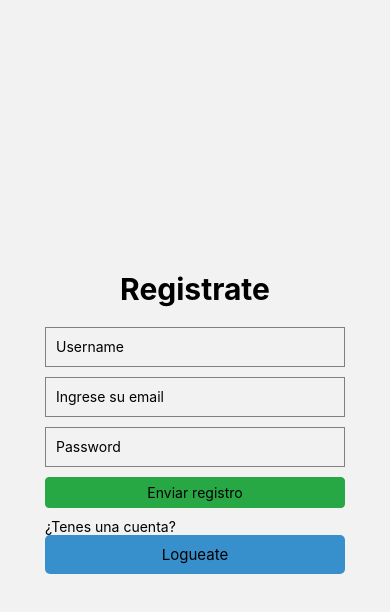
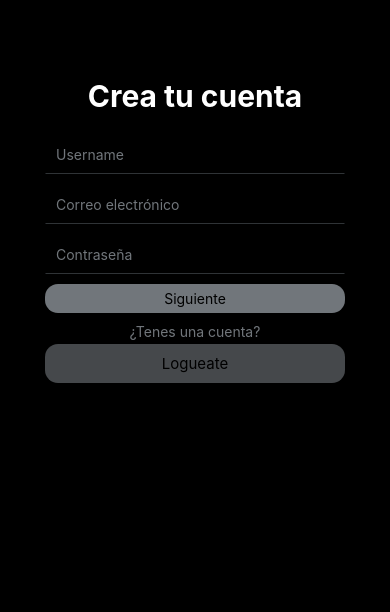
Before and after one commit to martinamicaliczka/tpX, a React Native app: screen /Register in a window 390 px wide. Shown: the top 612 px of the page. Built offline with nearby package versions, Linux system fonts and the light colour scheme.

Commit message:
register con css y creo que sin errores

```diff
--- a/src/screens/Register.js
+++ b/src/screens/Register.js
@@ -16,10 +16,12 @@ export default class Register extends Component {
     console.log(`Creando usuario: ${username} Password: ${password} Email: ${email}`);
     if(username.length > 3 && password.length > 5 && email.includes("@")){
       auth.createUserWithEmailAndPassword(email, password)
-      db.collection('users').add({
+      .then((res) => {
+        return db.collection('users').add({
         owner: auth.currentUser.email,
         username: username,
         createdAt: Date.now(),
+    });
       })
       .then((user) => {
           this.props.navigation.navigate('Login'); //redireccionamos al login
@@ -27,17 +29,16 @@ export default class Register extends Component {
       .catch((err) => {
         console.log(`Error en la creacion de user, err: ${err}`);
       });
-    }
-  }
+    }}
 
   render() {
     return (
       <View style={styles.container}>
-        <Text style={styles.titulo}> Registrate </Text>
+        <Text style={styles.titulo}> Crea tu cuenta </Text>
         <View>
           <TextInput
             style={styles.input}
-            keyboardType='email-address'
+            keyboardType='username'
             placeholder='Username'
             onChangeText={(text) => this.setState({username:text})}
             value={this.state.username}
@@ -45,14 +46,14 @@ export default class Register extends Component {
           <TextInput
             style={styles.input}
             keyboardType='email-address'
-            placeholder='Ingrese su email'
+            placeholder='Correo electrónico'
             onChangeText={(text) => this.setState({email:text})}
             value={this.state.email}
           />
           <TextInput
             style={styles.input}
-            keyboardType='email-address'
-            placeholder='Password'
+            keyboardType='password'
+            placeholder='Contraseña'
             onChangeText={(text) => this.setState({password:text})}
             value={this.state.password}
             secureTextEntry={true}
@@ -60,11 +61,11 @@ export default class Register extends Component {
           <Pressable
           onPress={() => this.submit(this.state.username, this.state.password, this.state.email)}
           >
-            <Text style={styles.boton}>Enviar registro</Text>
+            <Text style={styles.boton}>Siguiente</Text>
           </Pressable>
         </View>
         <Pressable onPress={() => this.props.navigation.navigate('Login')}>
-            <Text>¿Tenes una cuenta?</Text>
+            <Text style={styles.textoNormal}>¿Tenes una cuenta?</Text>
             <Text style={styles.link}>Logueate</Text>
         </Pressable>
       </View>
@@ -74,40 +75,48 @@ export default class Register extends Component {
 const styles = StyleSheet.create({
   container: {
     flex: 1,
-    justifyContent: 'center',
+    paddingTop: '20%',
     alignItems: 'center',
     width: '100%',
+    backgroundColor: 'black'
   },
   titulo: {
     fontSize: 30,
     marginBottom: 20,
     fontWeight: 'bold',
+    color:'white',
   },
   link: {
     fontSize: 15,
-    backgroundColor: 'rgb(55 144 204)',
+    backgroundColor: '#45484bff',
     width: 300,
     justifyContent: 'center',
     textAlign: 'center',
     padding: 10,
     color: 'black',
-    borderRadius: 5,
+    borderRadius: 13,
   },
   input: {
     height: 40,
-    borderColor: 'gray',
+    borderColor: 'black',
+    borderBlockEndColor: '#2F3336',
+    color: '#71767B',
     borderWidth: 1,
     marginBottom: 10,
     paddingHorizontal: 10,
     width: 300,
   },
   boton: {
-    backgroundColor: '#28a745',
-    paddingHorizontal:10,
+    backgroundColor: '#71767B',
+    paddingHorizontal:3,
     paddingVertical: 6,
     textAlign: 'center',
-    borderRadius: 4,
-    border: '1px solid #28a745',
+    borderRadius: 13,
     marginBottom: 10,
   },
+  textoNormal:{
+    textAlign:'center',
+    color: '#71767B',
+    paddingBottom: '4px'
+  }
 });
```
